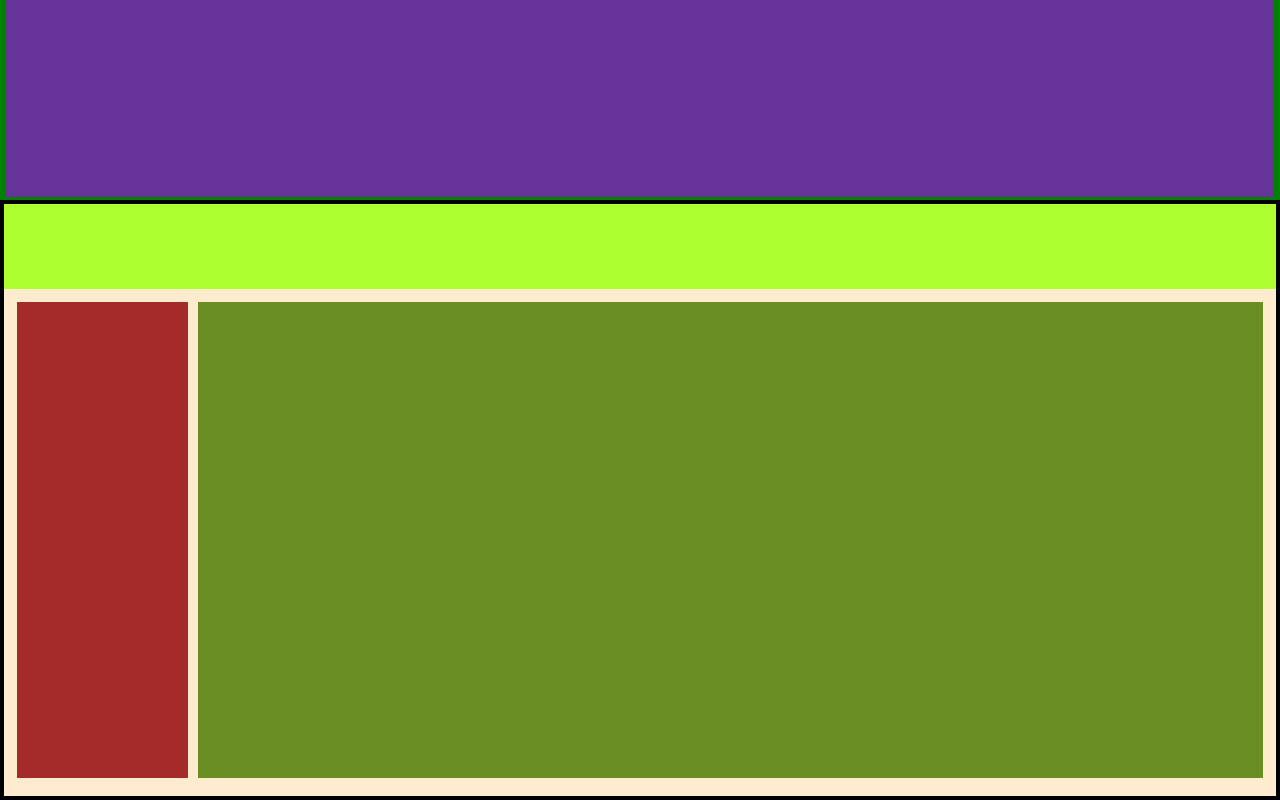
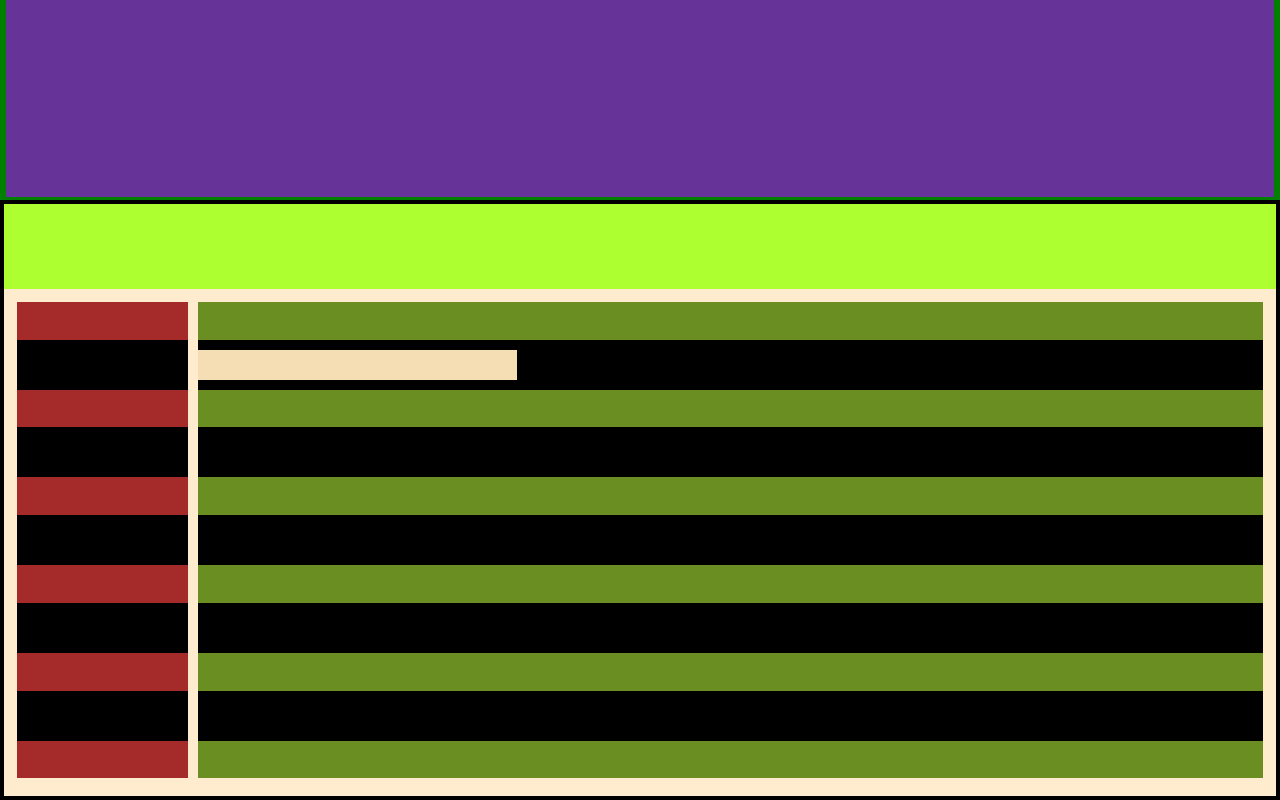
Before and after one commit to codingsqurl/boxes, a plain HTML site: page index.html in a window 1280 px wide. Shown: the part 310-1110 px from the top of the page. Drawn offline with Linux system fonts and the light colour scheme.

Commit message:
changed the css

```diff
--- a/css/style.css
+++ b/css/style.css
@@ -123,6 +123,7 @@
 #f-cont-qu {
   display: flex;
   flex-direction: column;
+  justify-content: space-evenly;
   height: 99%;
   width: 200px;
   background-color: brown;
@@ -131,7 +132,99 @@
 #f-cont-ans {
   display: flex;
   flex-direction: column;
+  justify-content: space-evenly;
   height: 99%;
   width: 100%;
   background-color: olivedrab;
 }
+
+.f-qu-n {
+  display: flex;
+  justify-content: center;
+  height: 50px;
+  width: 100%;
+  background-color: black;
+}
+
+.f-qu-pn {
+  display: flex;
+  justify-content: center;
+  height: 50px;
+  width: 100%;
+  background-color: black;
+}
+
+.f-qu-em {
+  display: flex;
+  justify-content: center;
+  height: 50px;
+  width: 100%;
+  background-color: black;
+}
+
+.f-qu-serv {
+  display: flex;
+  justify-content: center;
+  height: 50px;
+  width: 100%;
+  background-color: black;
+}
+
+.f-qu-city {
+  display: flex;
+  justify-content: center;
+  height: 50px;
+  width: 100%;
+  background-color: black;
+}
+
+.f-ans-n {
+  display: flex;
+  justify-content: space-between;
+  align-items: center;
+  height: 50px;
+  width: 100%;
+  gap: 5px;
+  background-color: black;
+}
+
+.f-fn {
+  height: 30px;
+  width: 30%;
+  background-color: wheat;
+}
+
+
+.f-ans-pn {
+  display: flex;
+  justify-content: center;
+  height: 50px;
+  width: 100%;
+  background-color: black;
+}
+
+.f-ans-em {
+  display: flex;
+  justify-content: center;
+  height: 50px;
+  width: 100%;
+  background-color: black;
+}
+
+.f-ans-serv {
+  display: flex;
+  justify-content: center;
+  height: 50px;
+  width: 100%;
+  background-color: black;
+}
+
+.f-ans-city {
+  display: flex;
+  justify-content: center;
+  height: 50px;
+  width: 100%;
+  background-color: black;
+}
+
+/* end of the form section */
--- a/index.html
+++ b/index.html
@@ -26,8 +26,23 @@
   <div id="top-form">
     <div id="f-co-n"></div>
     <div id="f-cont">
-      <div id="f-cont-qu"></div>
-      <div id="f-cont-ans"></div>
+      <div id="f-cont-qu">
+        <div class="f-qu-n"></div>
+        <div class="f-qu-pn"></div>
+        <div class="f-qu-em"></div>
+        <div class="f-qu-serv"></div>
+        <div class="f-qu-city"></div>
+      </div>
+      <div id="f-cont-ans">
+        <div class="f-ans-n">
+          <div class="f-fn"></div>
+          <div class="f-ln"></div>
+        </div>
+        <div class="f-ans-pn"></div>
+        <div class="f-ans-em"></div>
+        <div class="f-ans-serv"></div>
+        <div class="f-ans-city"></div>
+      </div>
     </div>
   </div>
 </body>
```
